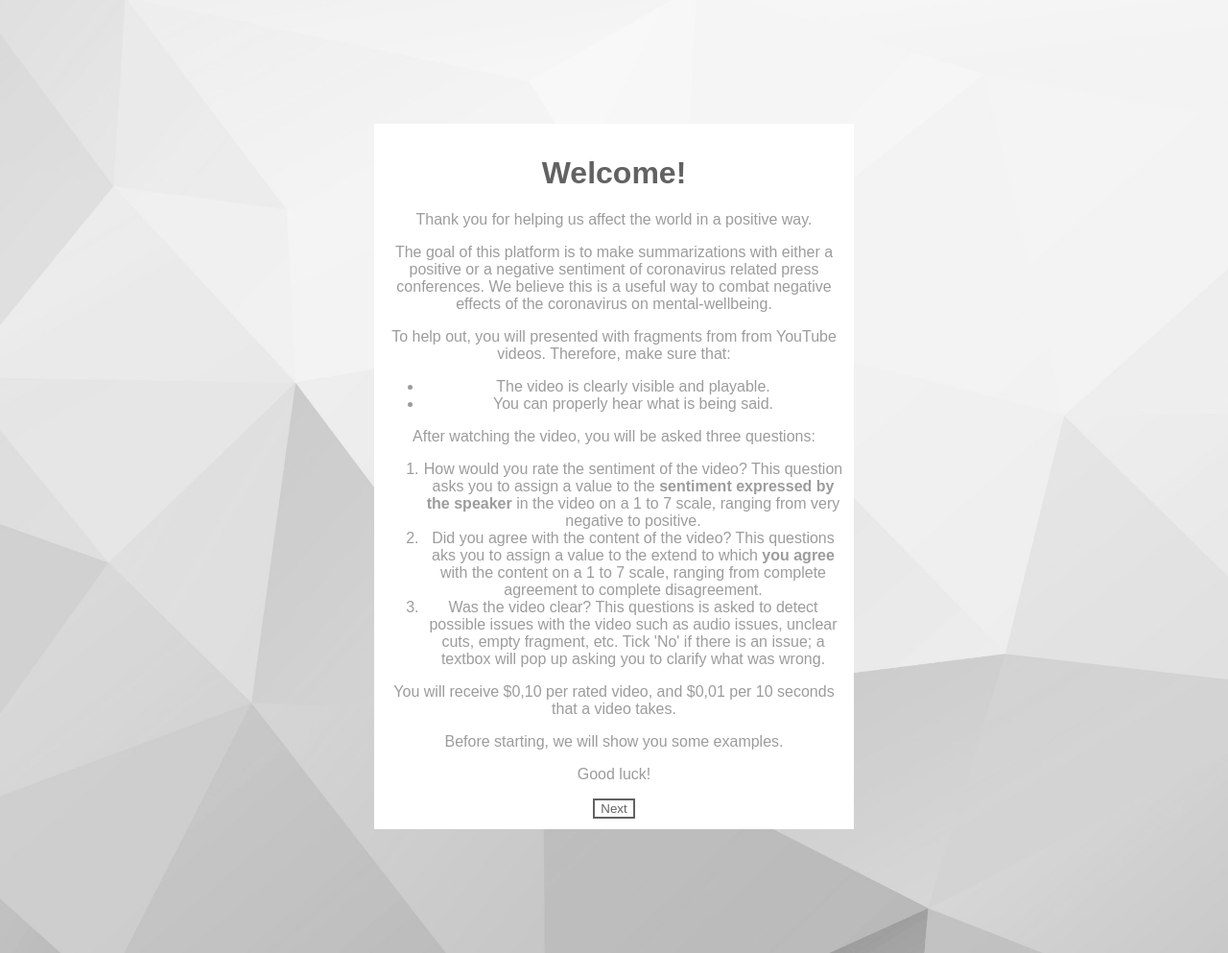
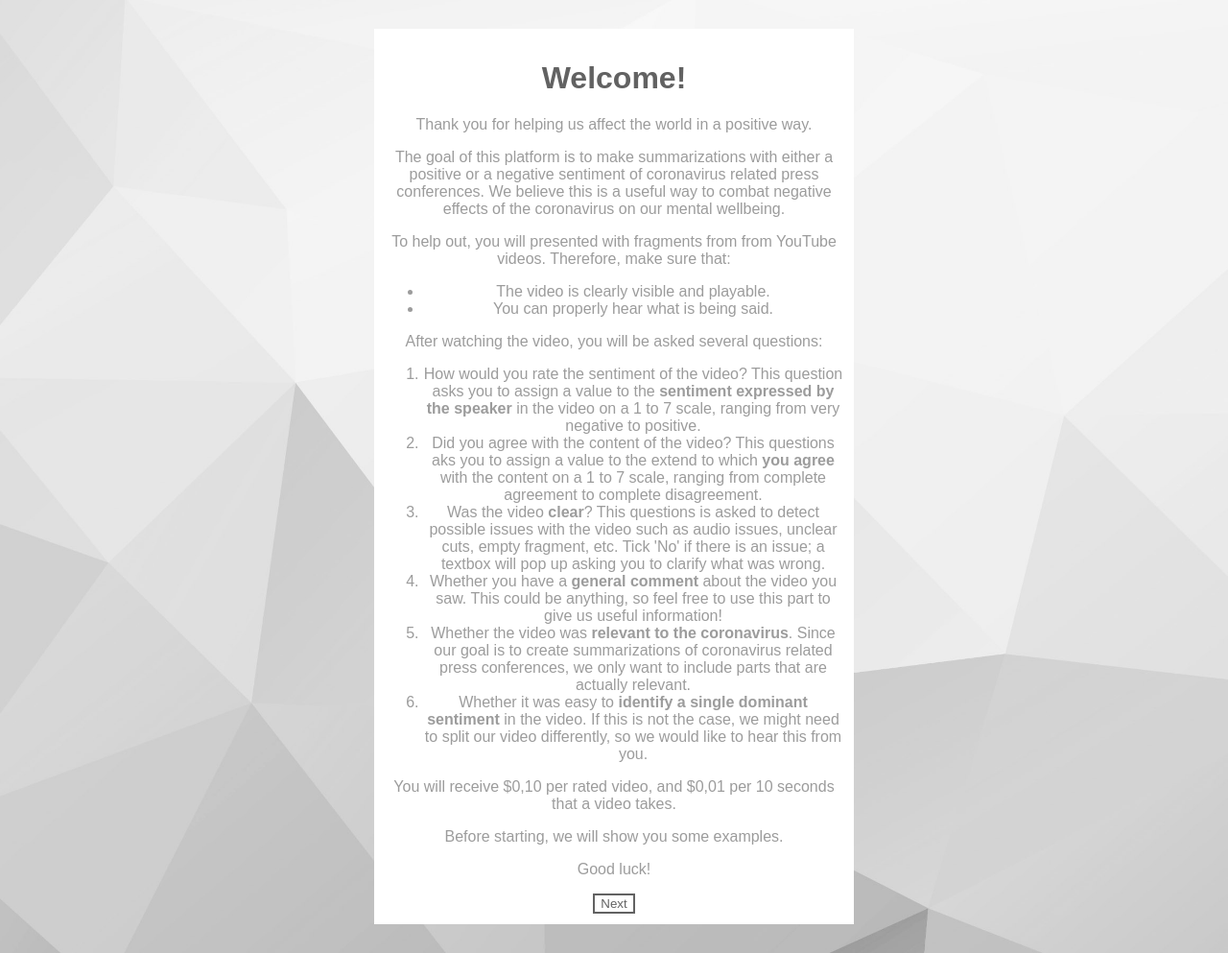
Before and after one commit to mikebeijen/crowd-computing, a Flask app: page / in a window 1280 px wide. Shown: the whole page at 96% size. Run offline with Flask 2, Linux system fonts and the light colour scheme; data that the repository does not hold is empty.

Commit message:
Add new stuff to start page

```diff
--- a/templates/layouts/index.html
+++ b/templates/layouts/index.html
@@ -11,18 +11,21 @@
                 <div class="inner">
                     <div class="container">
                         <h1>Welcome!</h1>
-                        <p>Thank you for helping us affect  the world in a positive way.</p>
-                        <p>The goal of this platform is to make summarizations with either a positive or a negative sentiment of coronavirus related press conferences. We believe this is a useful way to combat negative effects of the coronavirus on mental-wellbeing. </p>
+                        <p>Thank you for helping us affect the world in a positive way.</p>
+                        <p>The goal of this platform is to make summarizations with either a positive or a negative sentiment of coronavirus related press conferences. We believe this is a useful way to combat negative effects of the coronavirus on our mental wellbeing. </p>
                         <p>To help out, you will presented with fragments from from YouTube videos. Therefore, make sure that:</p>
                         <ul>
                             <li>The video is clearly visible and playable.</li>
                             <li>You can properly hear what is being said.</li>
                         </ul>
-                        <p>After watching the video, you will be asked three questions:</p>
+                        <p>After watching the video, you will be asked several questions:</p>
                         <ol>
                             <li>How would you rate the sentiment of the video? This question asks you to assign a value to the <b>sentiment expressed by the speaker</b> in the video on a 1 to 7 scale, ranging from very negative to positive. </li>
                             <li>Did you agree with the content of the video? This questions aks you to assign a value to the extend to which <b>you agree</b> with the content on a 1 to 7 scale, ranging from complete agreement to complete disagreement.</li>
-                            <li>Was the video clear? This questions is asked to detect possible issues with the video such as audio issues, unclear cuts, empty fragment, etc. Tick 'No' if there is an issue; a textbox will pop up asking you to clarify what was wrong.</li>
+                            <li>Was the video <b>clear</b>? This questions is asked to detect possible issues with the video such as audio issues, unclear cuts, empty fragment, etc. Tick 'No' if there is an issue; a textbox will pop up asking you to clarify what was wrong.</li>
+                            <li>Whether you have a <b>general comment</b> about the video you saw. This could be anything, so feel free to use this part to give us useful information!</li>
+                            <li>Whether the video was <b>relevant to the coronavirus</b>. Since our goal is to create summarizations of coronavirus related press conferences, we only want to include parts that are actually relevant.</li>
+                            <li>Whether it was easy to <b>identify a single dominant sentiment</b> in the video. If this is not the case, we might need to split our video differently, so we would like to hear this from you.</li>
                         </ol>
                         <p>You will receive $0,10 per rated video, and $0,01 per 10 seconds that a video takes.</p>
                         <p>Before starting, we will show you some examples.</p>
```
